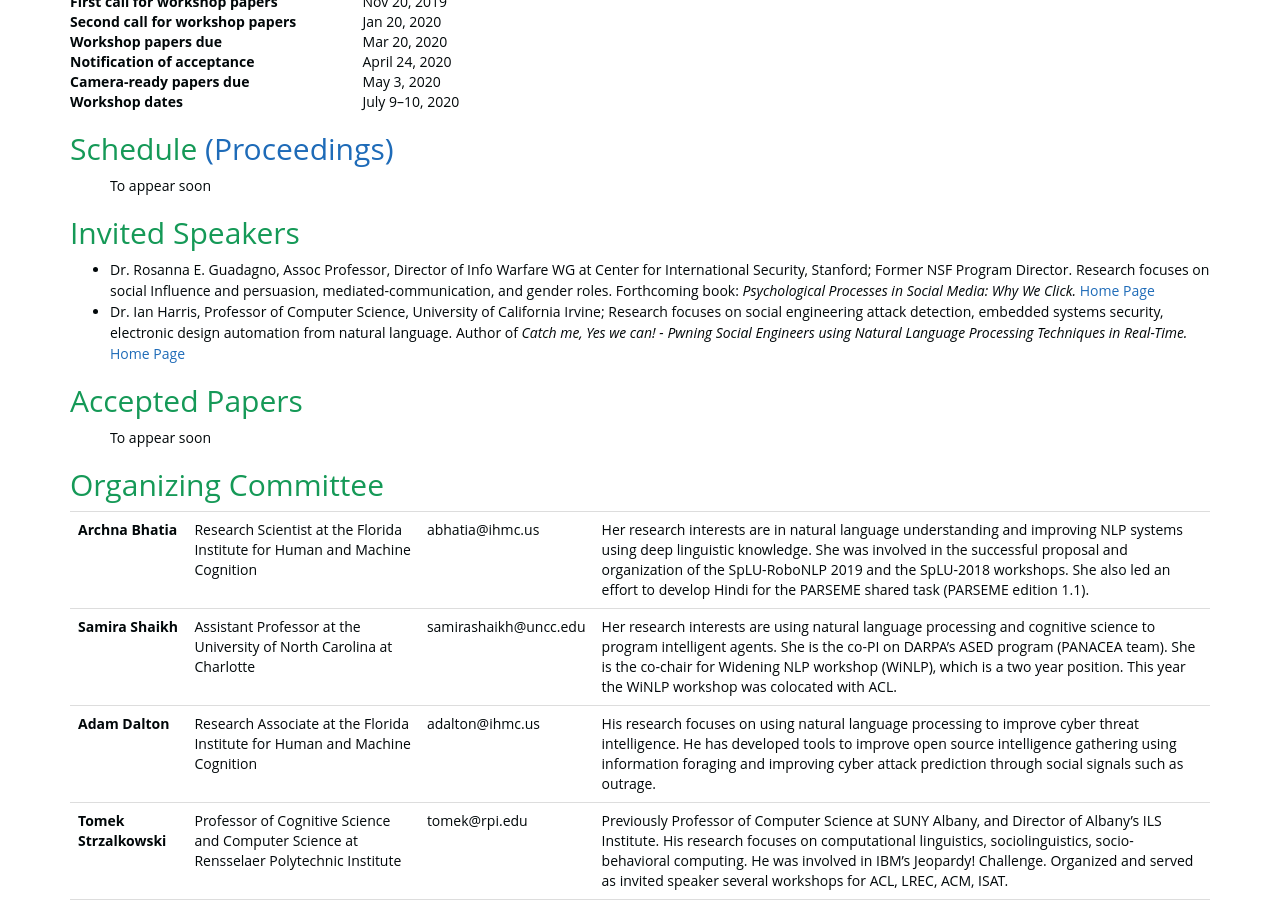
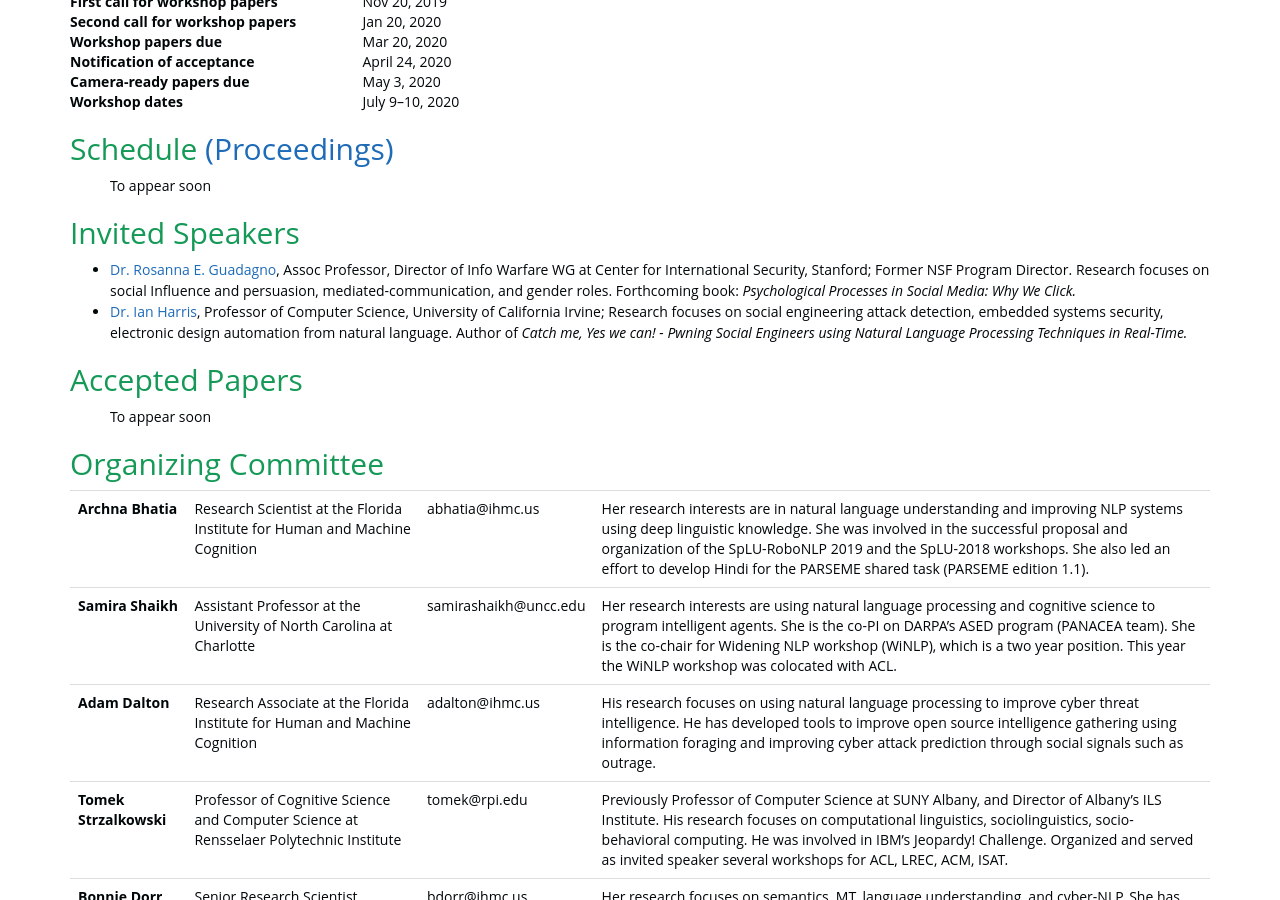
Before and after one commit to social-threats/social-threats.github.io, a Jekyll site: the page built from index.html, in a window 1280 px wide and 900 px high, scrolled down 1303 px. Built offline with Jekyll 4.4.1, drawn with Linux system fonts in a browser that asks for light colours; nearby versions of some CDN libraries.

Commit message:
Massaged links for invited speakers

```diff
--- a/_includes/_STOC_2020/invited_speakers.html
+++ b/_includes/_STOC_2020/invited_speakers.html
@@ -3,15 +3,15 @@
 <h2>Invited Speakers</h2>
 
 <ul>
-        <li>Dr. Rosanna E. Guadagno, Assoc Professor, Director of Info Warfare WG at Center for International Security, Stanford; Former NSF Program Director.
+        <li><A href="https://cisac.fsi.stanford.edu/people/rosanna-guadagno">Dr. Rosanna E. Guadagno</A>, Assoc Professor, Director of Info Warfare WG at Center for International Security, Stanford; Former NSF Program Director.
                 Research focuses on social Influence and persuasion, mediated-communication, and gender roles.
                 Forthcoming book: <I>Psychological Processes in Social Media: Why We Click.</I>
-                <A href="https://cisac.fsi.stanford.edu/people/rosanna-guadagno">Home Page</A>
 
-        <li>Dr. Ian Harris, Professor of Computer Science, University of California Irvine;
+
+        <li><A href="https://www.ics.uci.edu/~harris/">Dr. Ian Harris</A>, Professor of Computer Science, University of California Irvine;
                 Research focuses on social engineering attack detection, embedded systems security, electronic design automation from natural language. Author of
                 <I> Catch me, Yes we can! - Pwning Social Engineers using Natural Language Processing Techniques in Real-Time.</I>
-                <A href="https://www.ics.uci.edu/~harris/">Home Page</A>
+
 </ul>
 
 <!--
```
